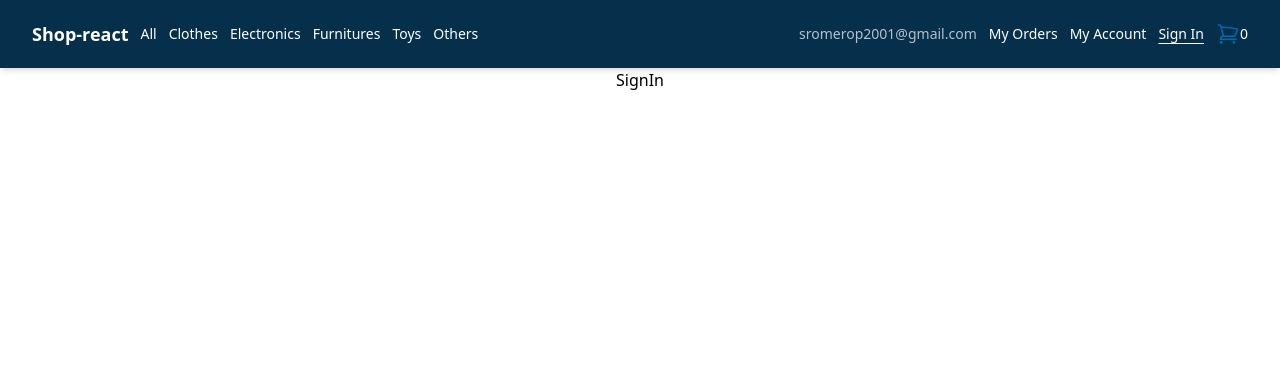
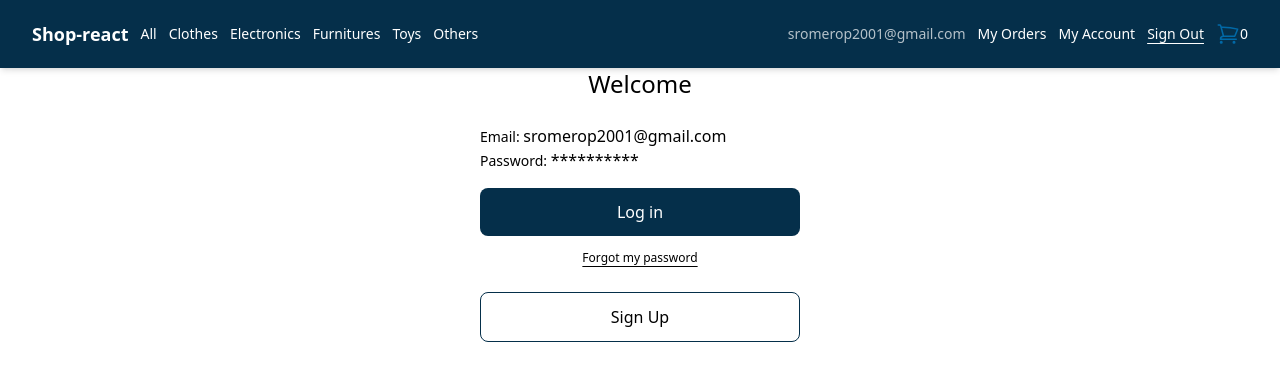
Before and after one commit to sromerop01/shop-reactTs, a React (Vite) app: page /sign-in in a window 1280 px wide. Shown: the top 380 px of the page. Built offline with nearby package versions, Linux system fonts and the light colour scheme; no server answers.

Commit message:
SignIn y SignOut

```diff
--- a/src/Components/Navbar/index.tsx
+++ b/src/Components/Navbar/index.tsx
@@ -5,9 +5,21 @@ import { ShoppingCartIcon } from '@heroicons/react/24/outline';
 
 const Navbar = () => {
     const context = useContext(ShoppingCardContext)
-    const { cartProducts, setSearchByCategory } = context;
+    const { cartProducts, setSearchByCategory, signOut,setSignOut } = context;
+    const location = useLocation();
 
-    const location = useLocation();
+    //SignOut
+    const signOutNavBar = localStorage.getItem('sign-out')
+    const parsedSignOut = JSON.parse(signOutNavBar ?? 'false')
+    const isUserSignOut = signOut || parsedSignOut
+    console.log(isUserSignOut)
+
+
+    const handleSignOut = () =>{
+        const stringifiedSignOut = JSON.stringify(true)
+        localStorage.setItem('sign-out', stringifiedSignOut)
+        setSignOut(true)
+    }
 
     useEffect(() => {
         const category = location.pathname.split('/').pop();
@@ -19,6 +31,46 @@ const Navbar = () => {
     }, [location.pathname, setSearchByCategory]);
 
     const activeStyle: string = 'underline underline-offset-4';
+
+    const renderView = () =>{
+        if (isUserSignOut) {
+            return (
+                <li>
+                    <NavLink
+                        to='/sign-in'
+                        className={({ isActive }: { isActive: boolean }) =>
+                            isActive ? activeStyle : undefined}
+                        onClick={() => handleSignOut()}
+                    >
+                        Sign in
+                    </NavLink>
+                </li>
+            )
+        } else {
+            return(
+                <>
+                <li className='text-white/70'>sromerop2001@gmail.com</li>
+                {[
+                    { path: '/my-orders', label: 'My Orders' },
+                    { path: '/my-account', label: 'My Account' },
+                    { path: '/sign-in', label: 'Sign Out' },
+                    ].map(({ path, label }) => (
+                    <li key={path}>
+                        <NavLink
+                        to={path}
+                        onClick={label === 'Sign Out' ? handleSignOut : undefined}
+                        className={({ isActive }: { isActive: boolean }) =>
+                            isActive ? activeStyle : undefined
+                        }
+                        >
+                        {label}
+                        </NavLink>
+                    </li>
+                ))}
+            </>
+            )
+        }
+    }
 
     return(
         <nav className='flex justify-between items-center fixed z-10 w-full py-5 px-8 text-sm font-light top-0 shadow-md bg-sky-950 text-white'>
@@ -48,23 +100,7 @@ const Navbar = () => {
             </ul>
 
             <ul className='flex items-center gap-3'>
-                <li className='text-white/70'>sromerop2001@gmail.com</li>
-                {[
-                    { path: '/my-orders', label: 'My Orders' },
-                    { path: '/my-account', label: 'My Account' },
-                    { path: '/sign-in', label: 'Sign In' },
-                ].map(({ path, label }) => (
-                <li key={path}>
-                    <NavLink
-                    to={path}
-                    className={({ isActive }: { isActive: boolean }) =>
-                        isActive ? activeStyle : undefined
-                    }
-                    >
-                        {label}
-                    </NavLink>
-                </li>
-                ))}
+                {renderView()}
                 <li className='flex items-center'>
                     <ShoppingCartIcon className='h-6 w-6 text-sky-700'></ShoppingCartIcon>
                     <div>{cartProducts.length}</div>
--- a/src/Context/shoppingCardProvider.tsx
+++ b/src/Context/shoppingCardProvider.tsx
@@ -1,15 +1,37 @@
 import { ReactNode, useState, useEffect, useCallback } from 'react';
 import { Product, Order } from '../types/types';
 import { ShoppingCardContext } from './context';
-import { filteredItemsByTitle, filteredItemsByCategory, initializeLocalStorage } from '../Utils/utils';
+import { filteredItemsByTitle, filteredItemsByCategory } from '../Utils/utils';
 
 interface Props {
   children: ReactNode;
 }
 
+export const initializeLocalStorage = () => {
+  const accountInLocalStorage = localStorage.getItem('account')
+  const signOutInLocalStorage = localStorage.getItem('sign-out')
+  let parsedAccount
+  let parsedSignOut
+
+  if (!accountInLocalStorage){
+    localStorage.setItem('account', JSON.stringify({}))
+    parsedAccount ={}
+  } else {
+    parsedAccount = JSON.parse(accountInLocalStorage)
+  }
+
+  if (!signOutInLocalStorage) {
+    localStorage.setItem('sign-out', JSON.stringify(false))
+    parsedSignOut = false
+  } else {
+    parsedSignOut = JSON.parse(signOutInLocalStorage)
+  }
+
+};
+
 export const ShoppingCardProvider = ({ children }: Props) => {
     // Inicializar localStorage
-    initializeLocalStorage()
+
     //My account
     const [account, setAccount] = useState({
       name: '',
--- a/src/Utils/utils.tsx
+++ b/src/Utils/utils.tsx
@@ -1,26 +1,4 @@
 import { Product } from '../types/types';
-
-export const initializeLocalStorage = () => {
-  const accountInLocalStorage = localStorage.getItem('account')
-  const signOutInLocalStorage = localStorage.getItem('sign-out')
-  let parsedAccount
-  let parsedSignOut
-
-  if (!accountInLocalStorage){
-    localStorage.setItem('account', JSON.stringify({}))
-    parsedAccount ={}
-  } else {
-    parsedAccount = JSON.parse(accountInLocalStorage)
-  }
-
-  if (!signOutInLocalStorage) {
-    localStorage.setItem('sign-out', JSON.stringify(false))
-    parsedSignOut = false
-  } else {
-    parsedSignOut = JSON.parse(signOutInLocalStorage)
-  }
-
-};
 
 export const filteredItemsByTitle = (items: Product[] | null, searchByTitle: string | null) => {
   if (!items || !searchByTitle) return items || [];
--- a/src/pages/SignIn/index.tsx
+++ b/src/pages/SignIn/index.tsx
@@ -1,9 +1,35 @@
+import { Link } from "react-router-dom"
 import Layout from "../../Components/Layout"
+
 function SignIn() {
   return (
     <>
       <Layout>
-        SignIn
+      <h1 className='font-medium text-2xl text-center mb-6 '>Welcome</h1>
+        <div className='flex flex-col w-80'>
+          <p>
+            <span className='font-light text-sm'>Email: </span>
+            <span>sromerop2001@gmail.com</span>
+          </p>
+          <p>
+            <span className='font-light text-sm'>Password: </span>
+            <span>**********</span>
+          </p>
+          <Link
+            to='/'>
+              <button
+                className=' bg-sky-950 text-white w-full rounded-lg py-3 mt-4 mb-2'>
+                Log in
+              </button>
+          </Link>
+          <div className='text-center'>
+            <a className='font-light text-xs underline underline-offset-4' href='/'>Forgot my password</a>
+          </div>
+          <button
+            className='border border-sky-950 rounded-lg mt-6 py-3'>
+              Sign Up
+          </button>
+        </div>
       </Layout>
     </>
   )
```
